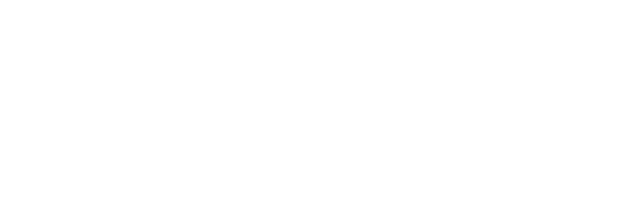
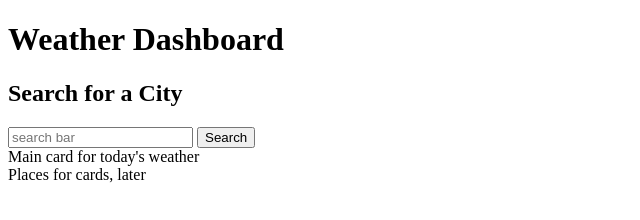
Before and after one commit to gonz951/weather-dashboard-dir, a plain HTML site: page index.html in a window 1280 px wide. Shown: the whole page, without its empty margins (0-640 px from the left). Drawn offline with Linux system fonts and the light colour scheme.

Commit message:
added placeholder code in HTML for later, mostly for structure

```diff
--- a/index.html
+++ b/index.html
@@ -2,13 +2,26 @@
 <html lang="en">
     <head>
         <meta charset="UTF-8">
-        <!-- CSS HERE -->
+
+        <link type="stylesheet" href="./assets/css/style.css">
         <title>Weather Directory</title>
     </head>
     <body>
+        <header>
+            <h1>Weather Dashboard</h1>
+        </header>
+        <aside>
+            <h2>Search for a City</h2>
+            <input
+                type="text"
+                placeholder="search bar"
+                />
+                <button>Search</button>
+        </aside>
         <main>
-
+            <section>Main card for today's weather</section>
+            <article>Places for cards, later</article>
         </main>
-        <!-- JS HERE -->
+        <script src="./assets/js/script.js"></script>
     </body>
 </html>
```
